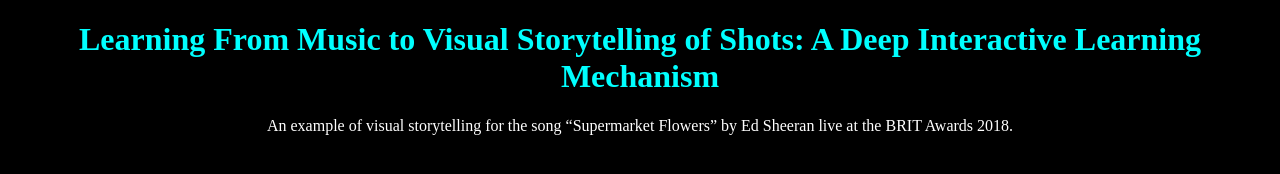
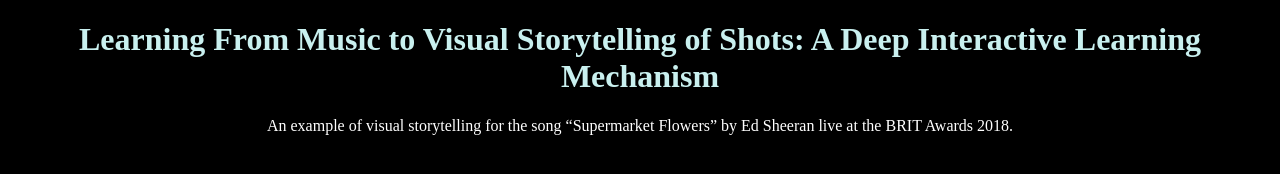
Before and after one commit to MPS-Net/m2vsdil, a plain HTML site: page index.html in a window 1280 px wide. Drawn offline with Linux system fonts and the light colour scheme.

Commit message:
Update index.html

```diff
--- a/index.html
+++ b/index.html
@@ -10,7 +10,7 @@
         }
         h1 {
             text-align: center;
-            color: #00FFFF; /* 水藍色 */
+            color: #c9f0ef; /* 水藍色 */
         }
         p {
             text-align: center;
```
